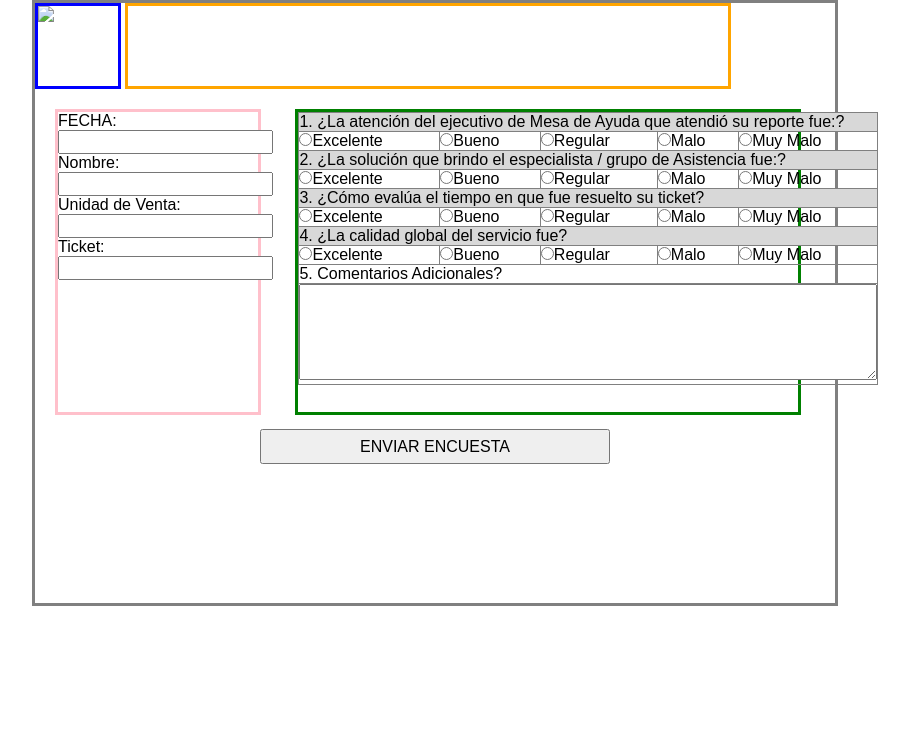
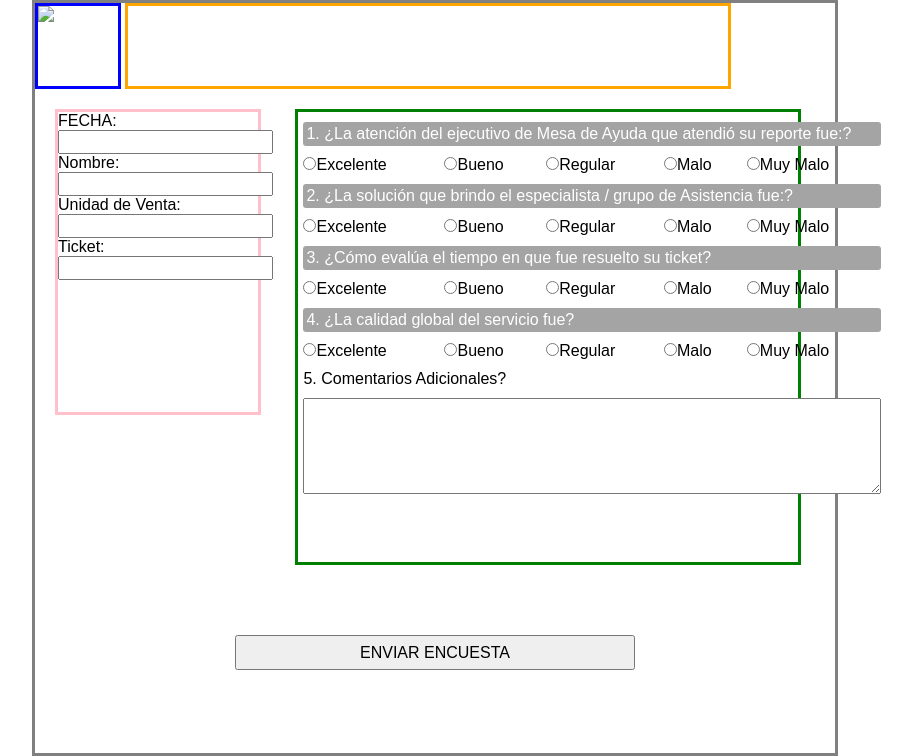
Before and after one commit to azte/Encuesta, a PHP site: page /llamadas.php in a window 1280 px wide. Shown: the part 56-812 px from the top of the page, without its empty margins (205-1117 px from the left). Before the commit the page ends 662 px from the top, so only its background shows below. Run offline with PHP 8.4, Linux system fonts and the light colour scheme.

Commit message:
Antes de la BD
El esqueleto esta listo para la base de datos.

```diff
--- a/CSS/forms.css
+++ b/CSS/forms.css
@@ -14,7 +14,7 @@
 
 	border: solid gray;
 	margin: 0 auto;
-	height: 600px;
+	height: 750px;
 	width: 800px;
 }
 
@@ -23,8 +23,8 @@
 	/*border: solid red;*/
 	display: block;
 	height: 35px;
-	margin: 10px auto;
-	width: 350px;
+	margin: 70px auto;
+	width: 400px;
 }
 
 header{
@@ -50,12 +50,22 @@ header{
 	display: inline-block;
 	vertical-align: top;
 	margin: 20px 0 0 30px;
-	height: 300px;
+	height: 450px;
 	width: 500px;
 }
 
+#questions_tables{
+
+	border-collapse:separate;
+	border-spacing:5px 10px;
+
+}
+
 .td_questions{
-	background: #D8D8D8;
+	background: #A4A4A4;
+	border-radius: 3px;
+	color: white;
+	padding: 3px;
 
 }
 
--- a/llamadas.php
+++ b/llamadas.php
@@ -53,7 +53,7 @@
 
 			</div>
 			<div id="questions">
-				<table id="questions_tables" border=1>
+				<table id="questions_tables">
 					<tr><td class="td_questions"colspan=5>1. ¿La atención del ejecutivo de Mesa de Ayuda que atendió su reporte fue:?</td></tr>
 					<tr>
 						<td><input type="radio" name="answer1" value="Excelente">Excelente</td>
```
